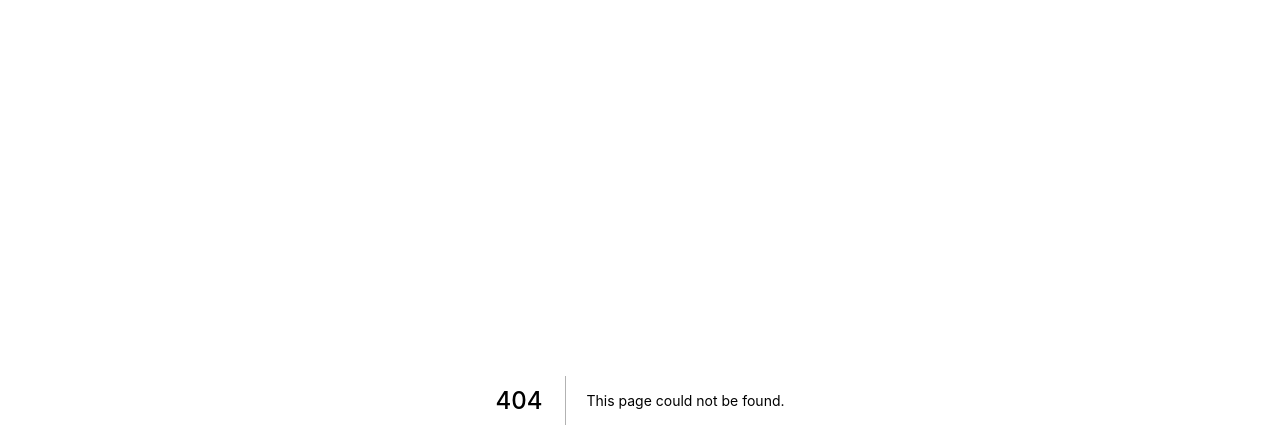
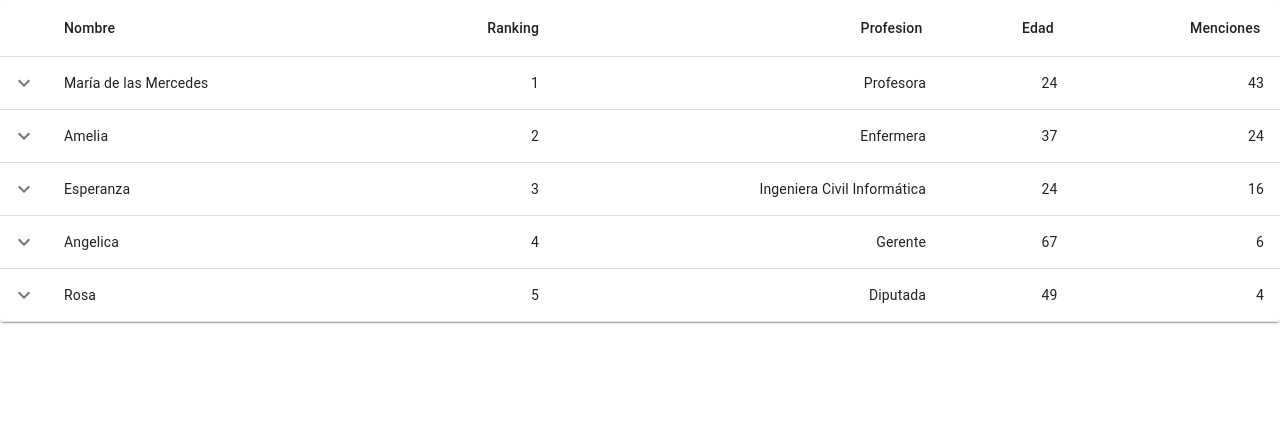
Before and after one commit to FelipePrieto22/Grupo-2-Sophia-2, a Next.js app: page /tabla in a window 1280 px wide. Before the commit this address had no page. Shown: the top 448 px of the page. Built offline with nearby package versions, Linux system fonts and the light colour scheme.

Commit message:
agregue un test de tabla

```diff
--- a/components/layout.js
+++ b/components/layout.js
@@ -21,6 +21,9 @@ const Layout = ({ children, pageId }) => {
         <Link href="/about">
           <a className={pageId === "page2" ? "currentPage" : ""}> Acerca de </a>
         </Link>
+        <Link href="/test_graph">
+          <a className={pageId === "page3" ? "currentPage" : ""}> Test graficos </a>
+        </Link>
       </header>
       <main>{children}</main>
     </div>
--- a/package.json
+++ b/package.json
@@ -12,9 +12,11 @@
     "@emotion/react": "^11.4.1",
     "@emotion/styled": "^11.3.0",
     "@material-ui/core": "^5.0.0-beta.5",
-    "@mui/material": "^5.0.0",
+    "@material-ui/icons": "^4.11.2",
+    "@material-ui/styles": "^4.11.4",
+    "@mui/material": "^5.0.1",
     "axios": "^0.21.1",
-    "next": "^10.2.0",
+    "next": "^11.1.2",
     "react": "^17.0.2",
     "react-dom": "^17.0.2"
   },
--- /dev/null
+++ b/pages/tabla.js
@@ -0,0 +1,147 @@
+import React from 'react';
+
+import Table from '@material-ui/core/Table';
+import TableBody from '@material-ui/core/TableBody';
+import TableCell from '@material-ui/core/TableCell';
+import TableHead from '@material-ui/core/TableHead';
+import TableRow from '@material-ui/core/TableRow';
+import Paper from '@material-ui/core/Paper';
+import IconButton from '@material-ui/core/IconButton';
+import KeyboardArrowDownIcon from '@material-ui/icons/KeyboardArrowDown';
+import KeyboardArrowUpIcon from '@material-ui/icons/KeyboardArrowUp';
+import {makeStyles} from '@material-ui/styles' ;
+
+const useStyles = makeStyles({
+  root: {
+    width: '100%',
+    overflowX: 'auto'
+  },
+  table: {
+    minWidth: 650
+  }
+});
+
+function createData(nombre, rank, profesion, edad, menciones, detail ) {
+  return { nombre, rank, profesion, edad, menciones, detail };
+}
+
+const rows = [
+  createData(
+    'María de las Mercedes',
+    1,
+    'Profesora',
+    24,
+    43,
+    '    2015:   '
+  ),
+  createData(
+    'Amelia',
+    2,
+    'Enfermera',
+    37,
+    24,
+    ''
+  ),
+  createData(
+    'Esperanza',
+    3,
+    'Ingeniera Civil Informática',
+    24,
+    16,
+    ''
+  ),
+  createData(
+    'Angelica',
+    4,
+    'Gerente',
+    67,
+    6,
+    ''
+  ),
+  createData(
+    'Rosa',
+    5,
+    'Diputada',
+    49,
+    4,
+    ' '
+  )
+];
+
+const ExpandableTableRow = ({ children, expandComponent, ...otherProps }) => {
+  const [isExpanded, setIsExpanded] = React.useState(false);
+
+  return (
+    <>
+      <TableRow {...otherProps}>
+        <TableCell padding="checkbox">
+          <IconButton onClick={() => setIsExpanded(!isExpanded)}>
+            {isExpanded ? <KeyboardArrowUpIcon /> : <KeyboardArrowDownIcon />}
+          </IconButton>
+        </TableCell>
+        {children}
+      </TableRow>
+      {isExpanded && (
+        <TableRow>
+          <TableCell padding="checkbox" />
+          {expandComponent}
+        </TableRow>
+      )}
+    </>
+  );
+};
+
+export default function Tabla() {
+  const classes = useStyles();
+
+  return (
+    <Paper className={classes.root}>
+      <Table className={classes.table} aria-label="simple table">
+        <TableHead>
+          <TableRow>
+            <TableCell padding="checkbox" />
+            <TableCell>Nombre    </TableCell>
+            <TableCell align="right">Ranking</TableCell>
+            <TableCell align="right">Profesion&nbsp;</TableCell>
+            <TableCell align="right">Edad&nbsp;</TableCell>
+            <TableCell align="right">Menciones&nbsp;</TableCell>
+          </TableRow>
+        </TableHead>
+        <TableBody>
+          {/* {rows.map(row => (
+            <React.Fragment key={row.name}>
+              <TableRow>
+                <TableCell padding="checkbox">
+                  <IconButton>
+                    <KeyboardArrowDownIcon />
+                  </IconButton>
+                </TableCell>
+                <TableCell component="th" scope="row">
+                  {row.name}
+                </TableCell>
+                <TableCell align="right">{row.calories}</TableCell>
+                <TableCell align="right">{row.fat}</TableCell>
+                <TableCell align="right">{row.carbs}</TableCell>
+                <TableCell align="right">{row.protein}</TableCell>
+              </TableRow>
+            </React.Fragment>
+          ))} */}
+          {rows.map(row => (
+            <ExpandableTableRow
+              key={row.nombre}
+              expandComponent={<TableCell colSpan="5">{row.detail}</TableCell>}
+            >
+              <TableCell component="th" scope="row">
+                {row.nombre}
+              </TableCell>
+              <TableCell align="right">{row.rank}</TableCell>
+              <TableCell align="right">{row.profesion}</TableCell>
+              <TableCell align="right">{row.edad}</TableCell>
+              <TableCell align="right">{row.menciones}</TableCell>
+            </ExpandableTableRow>
+          ))}
+        </TableBody>
+      </Table>
+    </Paper>
+  );
+}
```
Also changed, not shown: pages/test_graph.js (added, +29 -0 lines), next-env.d.ts, 1 other file (tests, documents, lock files or other folders).
